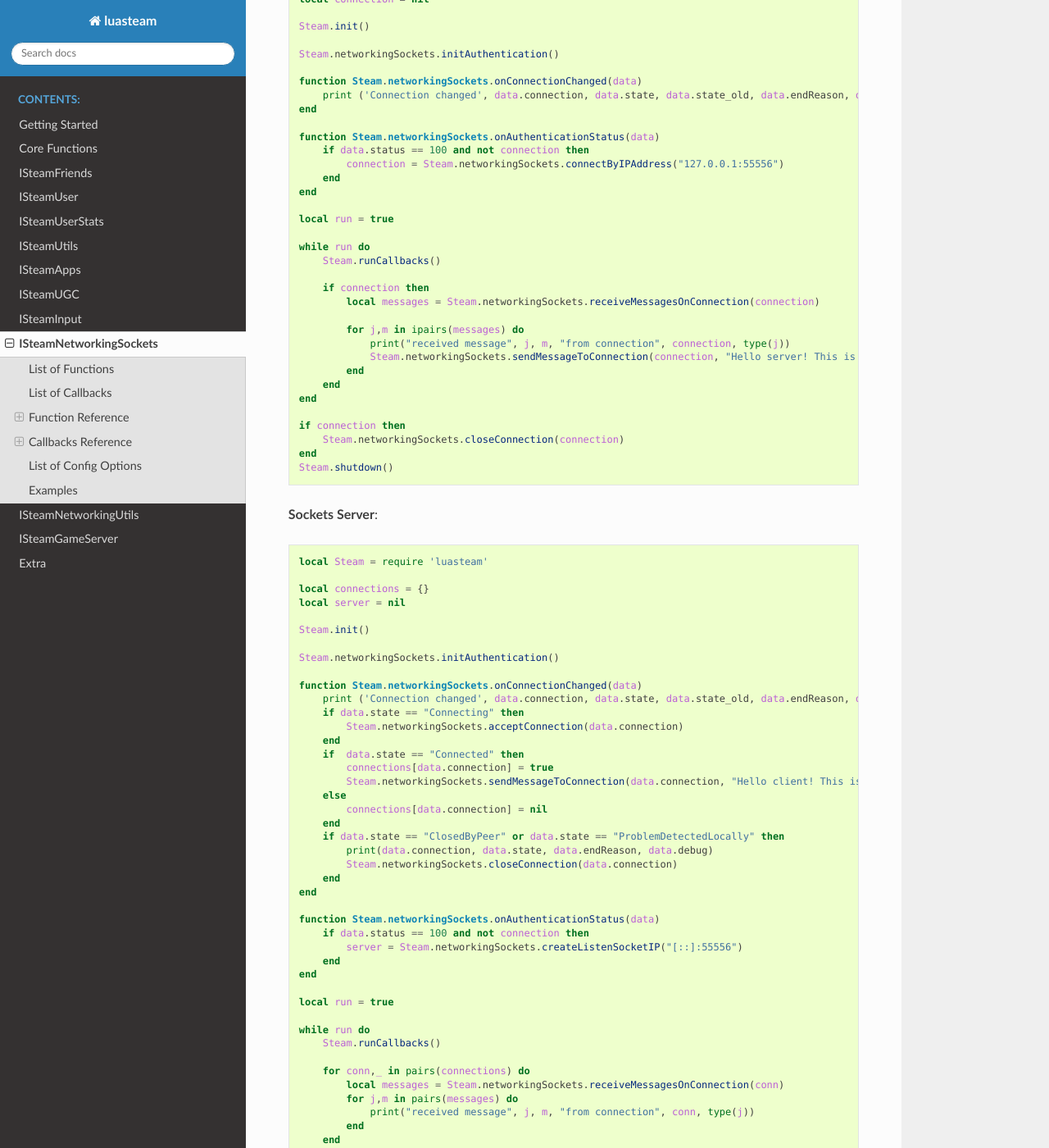
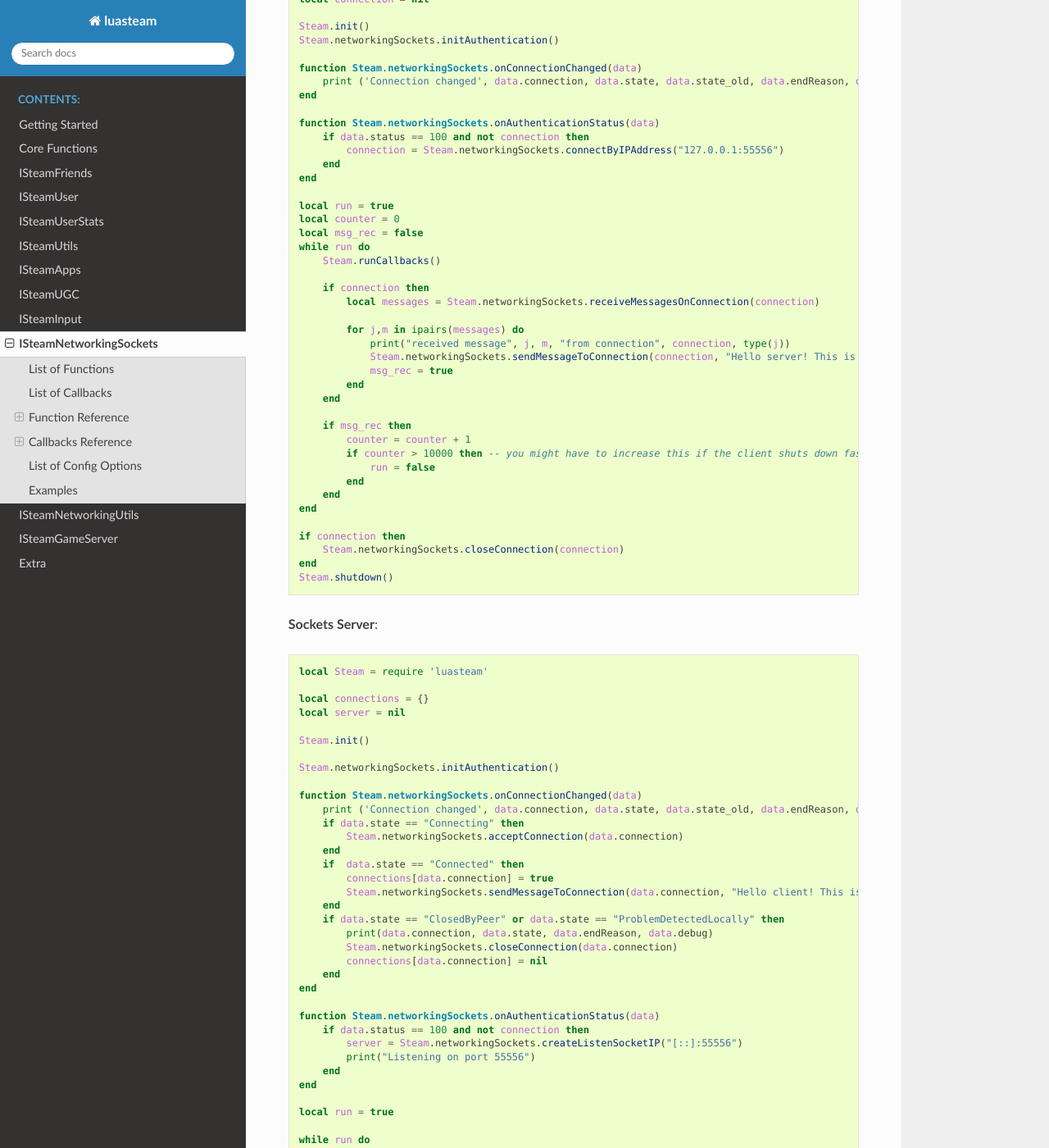
Before and after one commit to uspgamedev/luasteam, a Sphinx documentation site: the page built from docs/networkingSockets.rst, in a window 1280 px wide and 1400 px high, scrolled down 10130 px. Shown: the whole window at 82% size. Built offline with Sphinx 7.4.7 and the Read the Docs theme 2.0.0, drawn with Linux system fonts in a browser that asks for light colours.

Commit message:
Update networking sockets example

```diff
--- a/docs/networkingSockets.rst
+++ b/docs/networkingSockets.rst
@@ -339,7 +339,6 @@ These examples should run with any version of lua >= 5.1 or Löve
     local connection = nil
 
     Steam.init()
-
     Steam.networkingSockets.initAuthentication()
 
     function Steam.networkingSockets.onConnectionChanged(data)
@@ -353,7 +352,8 @@ These examples should run with any version of lua >= 5.1 or Löve
     end
 
     local run = true
-
+    local counter = 0
+    local msg_rec = false
     while run do
         Steam.runCallbacks()
 
@@ -363,6 +363,14 @@ These examples should run with any version of lua >= 5.1 or Löve
             for j,m in ipairs(messages) do
                 print("received message", j, m, "from connection", connection, type(j))
                 Steam.networkingSockets.sendMessageToConnection(connection, "Hello server! This is the client! Thank you!", Steam.networkingSockets.flags.Send_Reliable)
+                msg_rec = true
+            end
+        end
+
+        if msg_rec then
+            counter = counter + 1
+            if counter > 10000 then -- you might have to increase this if the client shuts down faster than the message can be sent
+                run = false
             end
         end
     end
@@ -391,18 +399,18 @@ These examples should run with any version of lua >= 5.1 or Löve
         if  data.state == "Connected" then
             connections[data.connection] = true
             Steam.networkingSockets.sendMessageToConnection(data.connection, "Hello client! This is the server! Welcome!", Steam.networkingSockets.flags.Send_Reliable)
-        else
-            connections[data.connection] = nil
         end
         if data.state == "ClosedByPeer" or data.state == "ProblemDetectedLocally" then
             print(data.connection, data.state, data.endReason, data.debug)
             Steam.networkingSockets.closeConnection(data.connection)
+            connections[data.connection] = nil
         end
     end
 
     function Steam.networkingSockets.onAuthenticationStatus(data)
         if data.status == 100 and not connection then
             server = Steam.networkingSockets.createListenSocketIP("[::]:55556")
+            print("Listening on port 55556")
         end
     end
 
@@ -415,6 +423,7 @@ These examples should run with any version of lua >= 5.1 or Löve
             local messages = Steam.networkingSockets.receiveMessagesOnConnection(conn)
             for j,m in pairs(messages) do
                 print("received message", j, m, "from connection", conn, type(j))
+                run = false
             end
         end
     end
```
